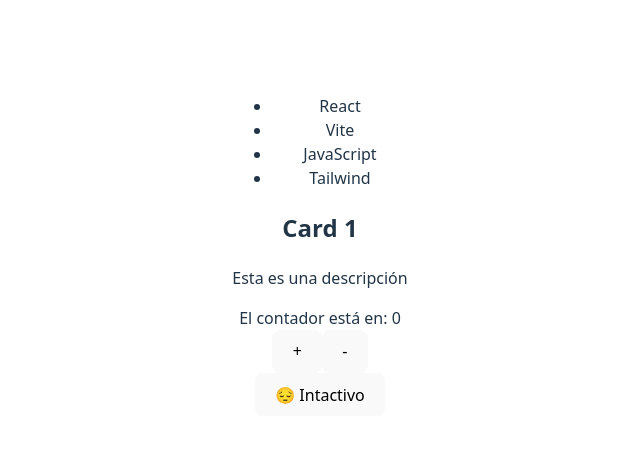
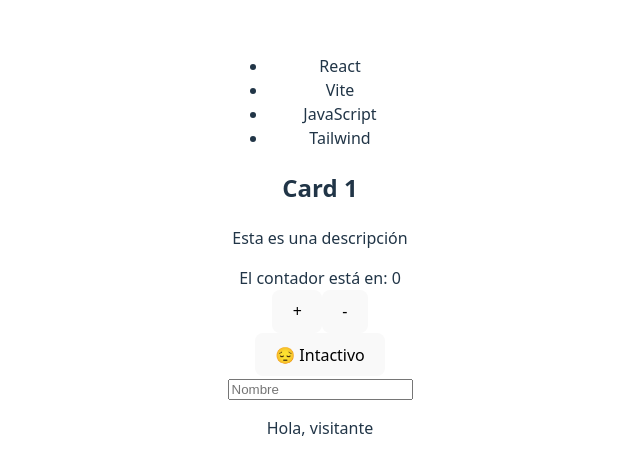
Before and after one commit to crontreras1/react.js, a React (Vite) app: page / in a window 1280 px wide. Shown: the part 153-626 px from the top of the page, without its empty margins (320-960 px from the left). Built offline with nearby package versions, Linux system fonts and the light colour scheme.

Commit message:
class 6. event management with useState

```diff
--- a/src/App.jsx
+++ b/src/App.jsx
@@ -1,6 +1,7 @@
 import Card from './components/Card'
 import Counter from './components/Counter'
 import ToggleButton from './components/ToggleButton'
+import NameForm from './components/NameForm'
 import './App.css'
 
 function App() {
@@ -23,6 +24,8 @@
       <Counter />
 
       <ToggleButton />
+
+      <NameForm />
     </section>
   )
 }
--- /dev/null
+++ b/src/components/NameForm.jsx
@@ -0,0 +1,20 @@
+import { useState } from "react"
+
+const NameForm = () => {
+  const [name, setName] = useState('')
+
+  return (
+    <section>
+      <input
+        type="text"
+        placeholder="Nombre"
+        value={ name }
+        onChange={ (e) => { setName(e.target.value) } }
+      />
+
+      <p>Hola, { name || 'visitante'}</p>
+    </section>
+  )
+}
+
+export default NameForm
```
